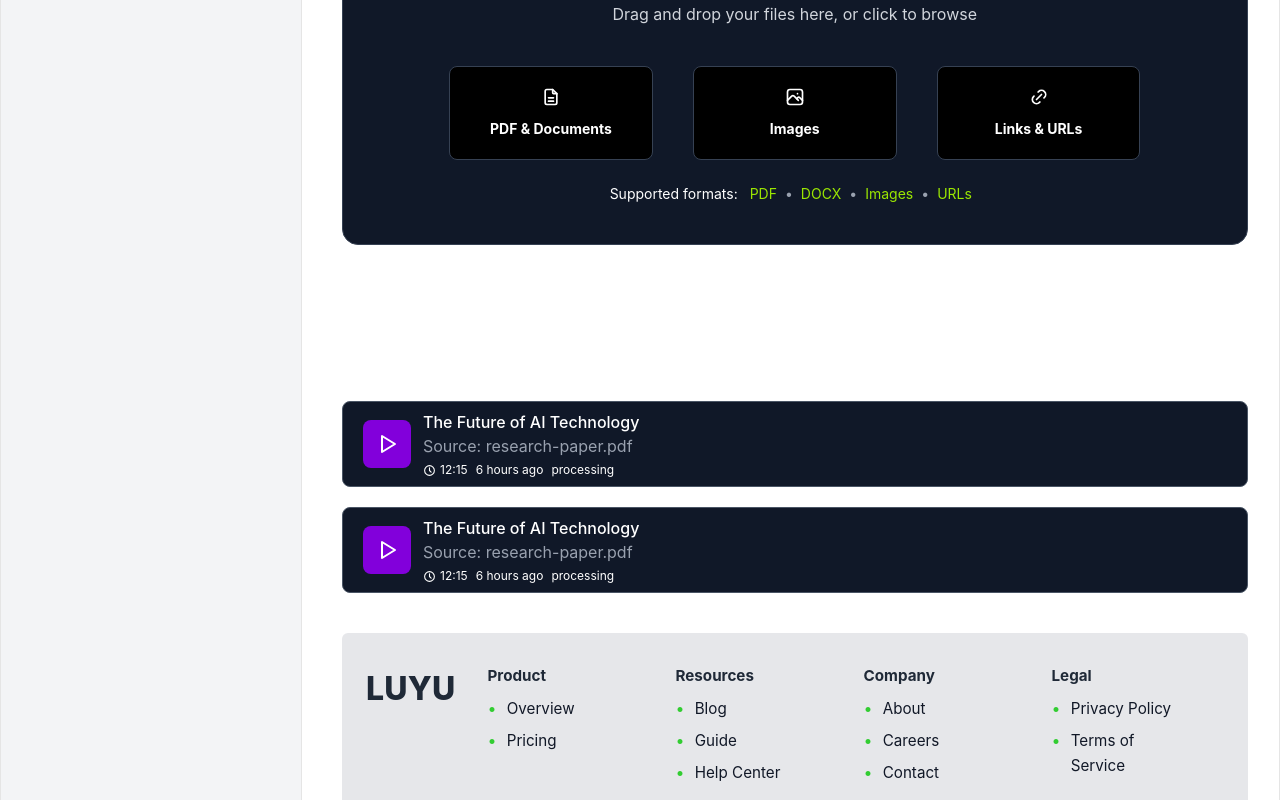
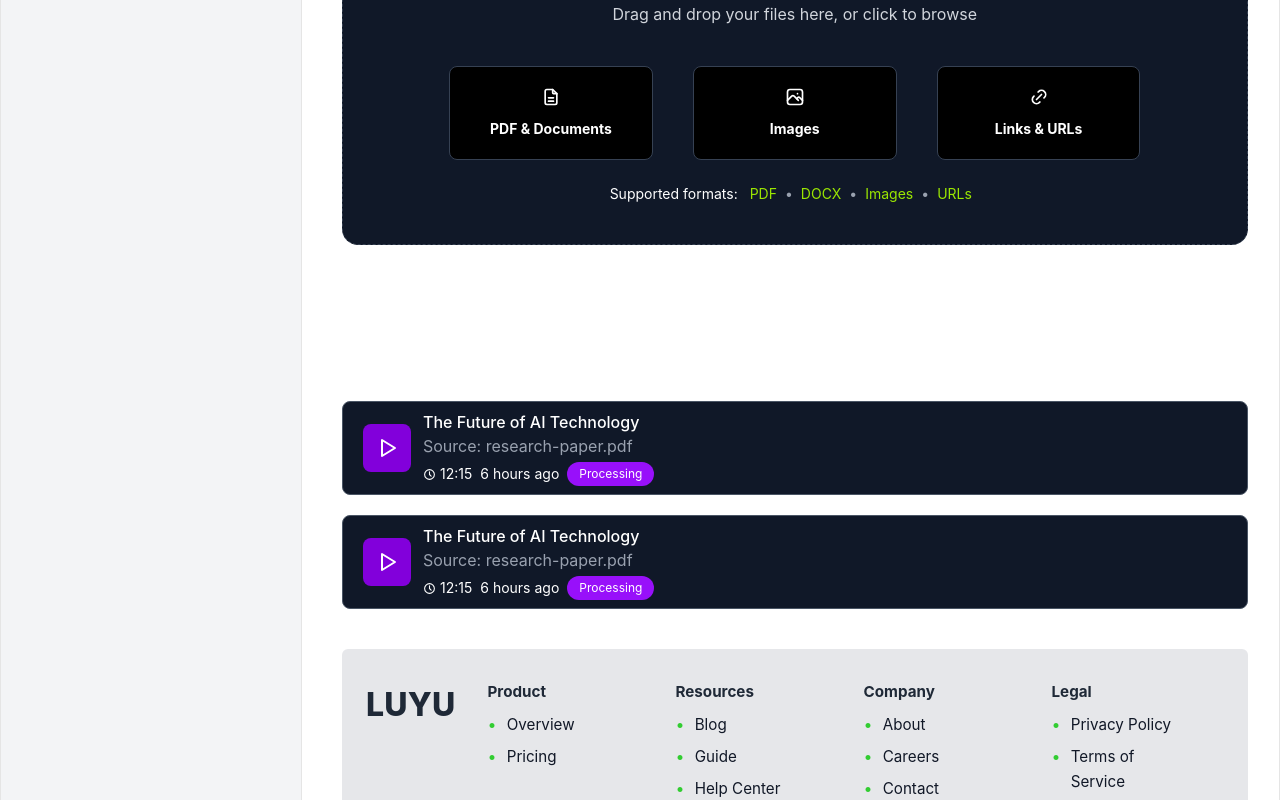
Before and after one commit to liyunze-coding/luyu_frontend, a React (Vite) app: page / in a window 1280 px wide. Shown: the part 853-1653 px from the top of the page. Built offline with nearby package versions, Linux system fonts and the light colour scheme.

Commit message:
style update

```diff
--- a/src/components/home/CreateNewAudio.tsx
+++ b/src/components/home/CreateNewAudio.tsx
@@ -9,24 +9,27 @@ export function CreateNewAudio() {
 	return (
 		<div className="py-10">
 			<h1 className="mb-10 text-3xl font-bold">Create New Audio</h1>
-			<div className="border-dash flex flex-col items-center justify-center rounded-2xl border border-gray-700 bg-gray-900 py-10 transition-colors duration-150 hover:border-purple-600">
+			<div className="group hover:border-purplgroup-odd: flex cursor-pointer flex-col items-center justify-center rounded-2xl border border-dashed border-gray-700 bg-gray-900 py-10 transition-colors duration-150 hover:bg-[#201840]">
 				<div className="mb-5 w-fit rounded-full bg-purple-600 px-3 py-3">
-					<IconUpload size={40} />
+					<IconUpload
+						size={40}
+						className="transition-transform duration-150 group-hover:-translate-y-1"
+					/>
 				</div>
 				<h2 className="text-2xl font-medium">Upload Your Document</h2>
 				<p className="text-gray-300">
 					Drag and drop your files here, or click to browse
 				</p>
 				<div className="mt-10 grid grid-cols-3 items-center justify-center gap-10">
-					<button className="flex flex-col items-center justify-center gap-3 rounded-lg border border-solid border-gray-700 bg-black px-10 py-5 transition-colors duration-150 hover:border-purple-700 hover:bg-gray-800">
+					<button className="flex cursor-pointer flex-col items-center justify-center gap-3 rounded-lg border border-solid border-gray-700 bg-black px-10 py-5 transition-colors duration-150 hover:border-purple-700 hover:bg-gray-800">
 						<IconFileDescription size={20} />
 						<p className="text-sm font-bold">PDF & Documents</p>
 					</button>
-					<button className="flex flex-col items-center justify-center gap-3 rounded-lg border border-solid border-gray-700 bg-black px-10 py-5 transition-colors duration-150 hover:border-purple-700 hover:bg-gray-800">
+					<button className="flex cursor-pointer flex-col items-center justify-center gap-3 rounded-lg border border-solid border-gray-700 bg-black px-10 py-5 transition-colors duration-150 hover:border-purple-700 hover:bg-gray-800">
 						<IconPhoto size={20} />
 						<p className="text-sm font-bold">Images</p>
 					</button>
-					<button className="flex flex-col items-center justify-center gap-3 rounded-lg border border-solid border-gray-700 bg-black px-10 py-5 transition-colors duration-150 hover:border-purple-700 hover:bg-gray-800">
+					<button className="flex cursor-pointer flex-col items-center justify-center gap-3 rounded-lg border border-solid border-gray-700 bg-black px-10 py-5 transition-colors duration-150 hover:border-purple-700 hover:bg-gray-800">
 						<IconLink size={20} />
 						<p className="text-sm font-bold">Links & URLs</p>
 					</button>
--- a/src/components/home/RecentlyGenerated.tsx
+++ b/src/components/home/RecentlyGenerated.tsx
@@ -20,12 +20,14 @@ export function RecentlyGenerated() {
 								Source: research-paper.pdf
 							</div>
 							<div className="mt-1 flex flex-row items-center justify-start gap-2">
-								<div className="flex flex-row items-center justify-center gap-1 text-xs">
+								<div className="flex flex-row items-center justify-center gap-1 text-sm">
 									<IconClock size={13} />
 									12:15
 								</div>
-								<div className="text-xs">6 hours ago</div>
-								<div className="text-xs">processing</div>
+								<div className="text-sm">6 hours ago</div>
+								<div className="rounded-xl bg-purple-600 px-3 py-1 text-xs">
+									Processing
+								</div>
 							</div>
 						</div>
 					</div>
@@ -45,12 +47,14 @@ export function RecentlyGenerated() {
 								Source: research-paper.pdf
 							</div>
 							<div className="mt-1 flex flex-row items-center justify-start gap-2">
-								<div className="flex flex-row items-center justify-center gap-1 text-xs">
+								<div className="flex flex-row items-center justify-center gap-1 text-sm">
 									<IconClock size={13} />
 									12:15
 								</div>
-								<div className="text-xs">6 hours ago</div>
-								<div className="text-xs">processing</div>
+								<div className="text-sm">6 hours ago</div>
+								<div className="rounded-xl bg-purple-600 px-3 py-1 text-xs">
+									Processing
+								</div>
 							</div>
 						</div>
 					</div>
```
